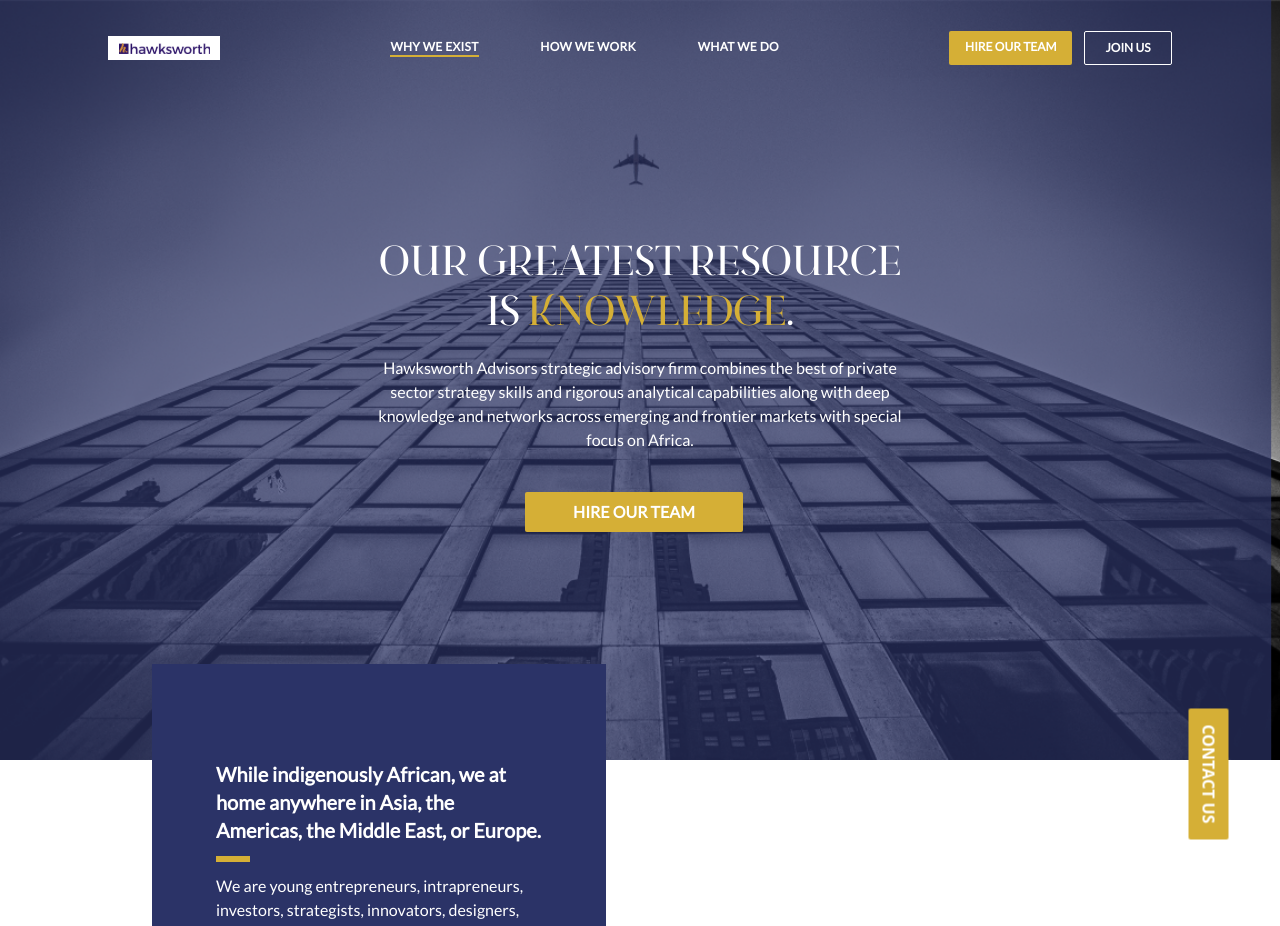
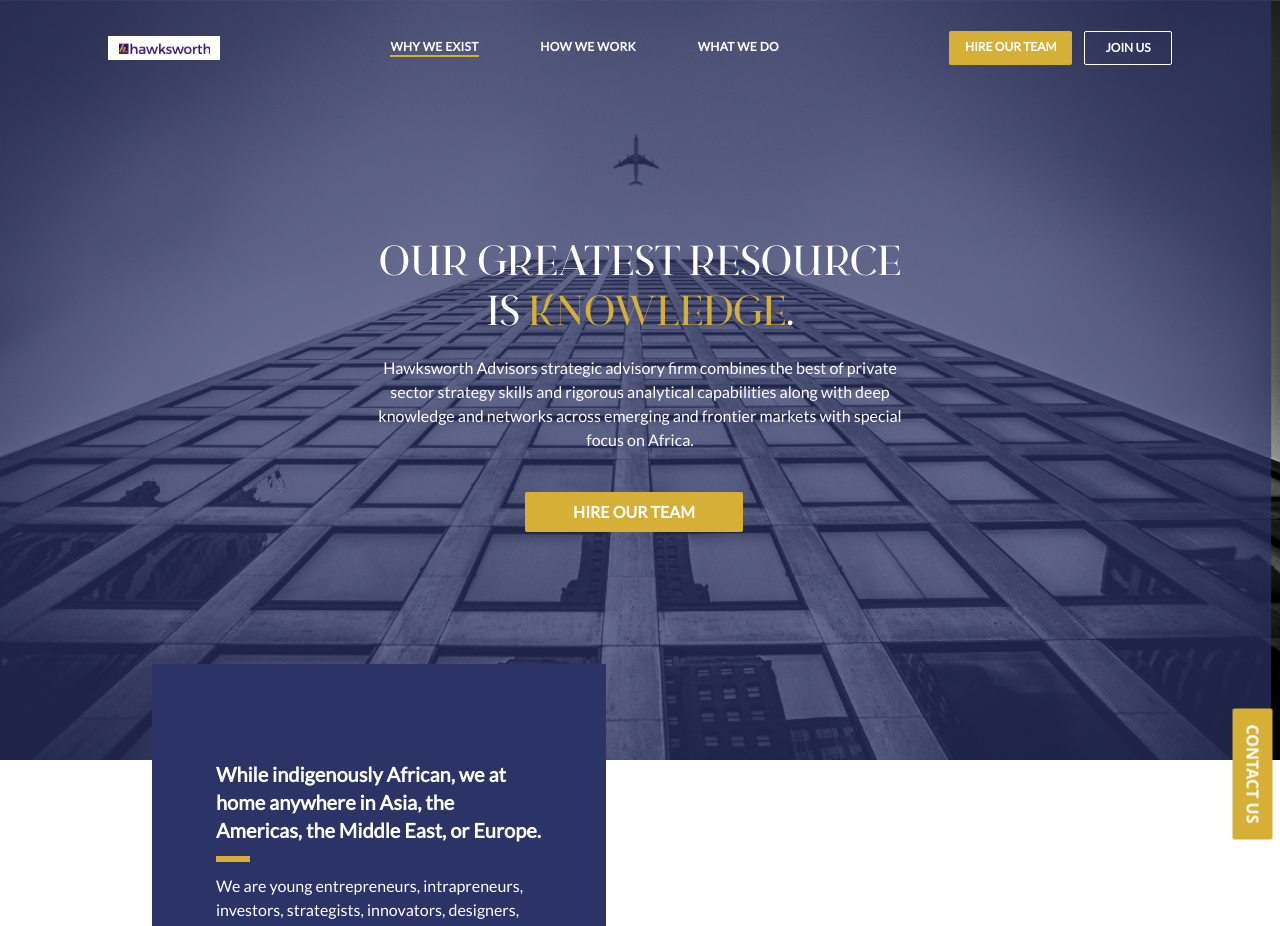
Before and after one commit to hawksworthadmin/HawksWorth, a Vue app: page / in a window 1280 px wide. Shown: the top 926 px of the page. Built offline with nearby package versions, Linux system fonts and the light colour scheme.

Commit message:
How we work page implemented

```diff
--- a/src/components/pages/howWeWork/Hero.vue
+++ b/src/components/pages/howWeWork/Hero.vue
@@ -19,7 +19,7 @@
           SERVICES.
         </h2>
       </div>
-      <div class="text-white hidden lg:block md:block  mt-8 fixed right-0 transform rotate-90">
+      <div class="text-white hidden lg:block md:block lg:-mr-11 md:-mr-7  mt-8 fixed right-0 transform rotate-90">
         <HireButton :title="'CONTACT US'" class="mr-0"></HireButton>
       </div>
     </div>
--- a/src/components/pages/whyWeExist/AdvisorSupport.vue
+++ b/src/components/pages/whyWeExist/AdvisorSupport.vue
@@ -1,6 +1,6 @@
 <template>
   <div class="lg:mb-44 md:mb-44 mb-24 px-4  lg:px-0">
-    <div class="text-white hidden lg:block md:block fixed right-0 transform rotate-90">
+    <div class="text-white lg:-mr-11 md:-mr-7  hidden lg:block md:block fixed right-0 transform rotate-90">
       <HireButton :title="'CONTACT US'" class="mr-0"></HireButton>
     </div>
     <div class="flex justify-evenly flex-col lg:flex-row md:items-center lg:items-center w-full" style="margin: 0 auto">
```
